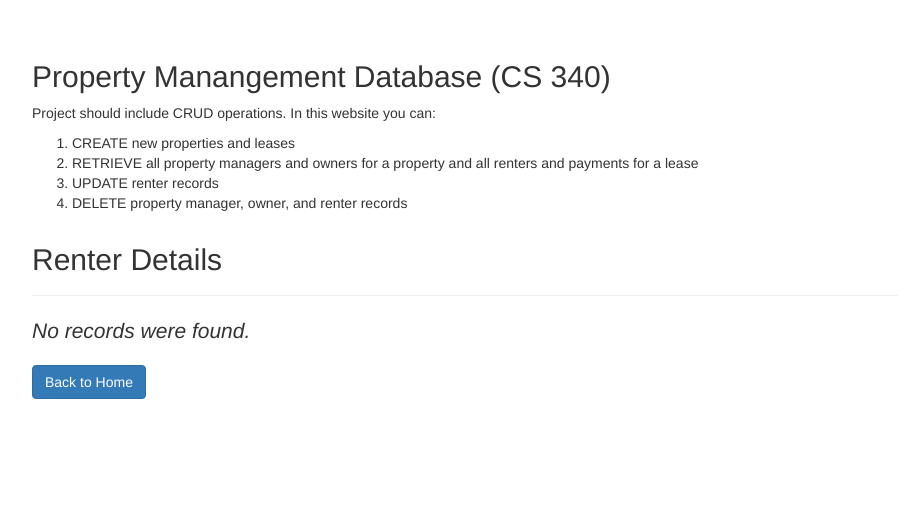
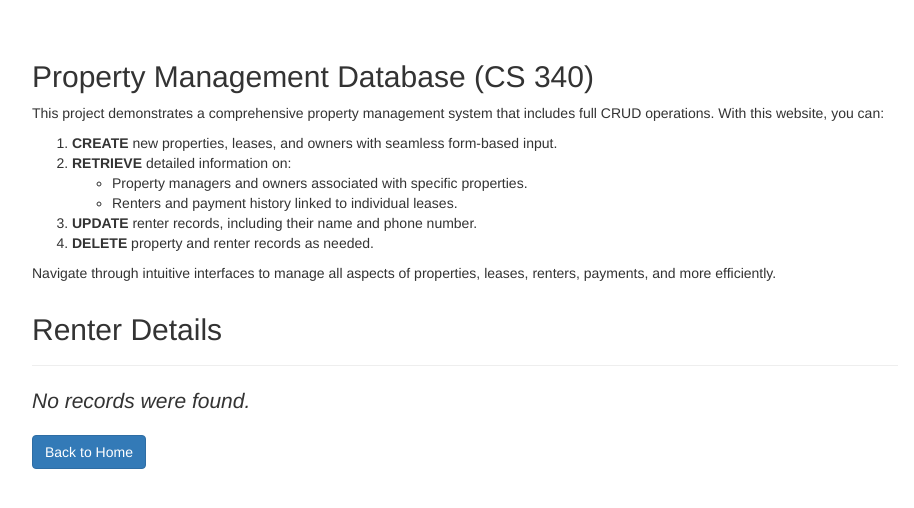
Before and after one commit to mayrasolorio/databases-group-project, a PHP site: page /Renter.php in a window 1280 px wide. Shown: the top 508 px of the page, without its empty margins (175-1089 px from the left). Run offline with PHP 8.4, Linux system fonts and the light colour scheme; data that the repository does not hold is empty.

Commit message:
Update top message

```diff
--- a/Renter.php
+++ b/Renter.php
@@ -41,14 +41,21 @@
             <div class="row">
                 <div class="col-md-12">
                     <div class="page-header clearfix">
-                        <h2> Property Manangement Database (CS 340) </h2>
-                        <p> Project should include CRUD operations. In this website you can:
-                            <ol>
-                                <li> CREATE new properties and leases </li>
-                                <li> RETRIEVE all property managers and owners for a property and all renters and payments for a lease</li>
-                                <li> UPDATE renter records</li>
-                                <li> DELETE property manager, owner, and renter records </li>
-                            </ol>
+                    <h2>Property Management Database (CS 340)</h2>
+<p>This project demonstrates a comprehensive property management system that includes full CRUD operations. With this website, you can:
+    <ol>
+        <li><strong>CREATE</strong> new properties, leases, and owners with seamless form-based input.</li>
+        <li><strong>RETRIEVE</strong> detailed information on:
+            <ul>
+                <li>Property managers and owners associated with specific properties.</li>
+                <li>Renters and payment history linked to individual leases.</li>
+            </ul>
+        </li>
+        <li><strong>UPDATE</strong> renter records, including their name and phone number.</li>
+        <li><strong>DELETE</strong> property and renter records as needed.</li>
+    </ol>
+    Navigate through intuitive interfaces to manage all aspects of properties, leases, renters, payments, and more efficiently.
+</p>
                         <h2 class="pull-left">Renter Details</h2>
                     </div>
                     <?php
```
Also changed, not shown: OwnerAndManager.php (+15 -8 lines), PropertyAndLease.php (+15 -9 lines).
